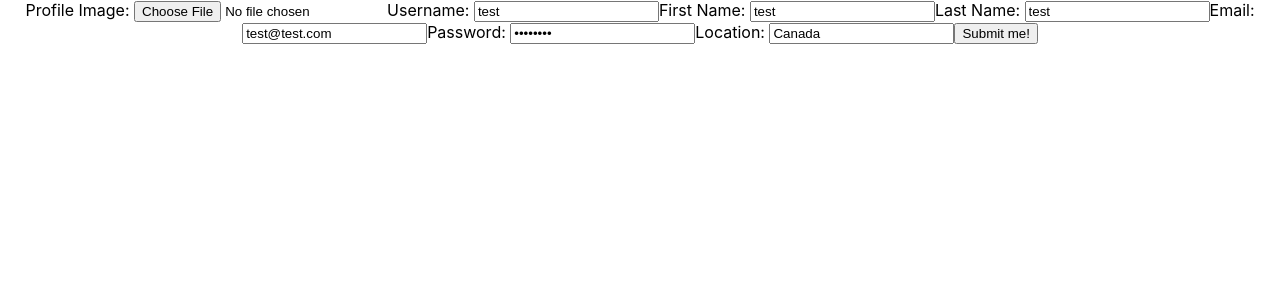
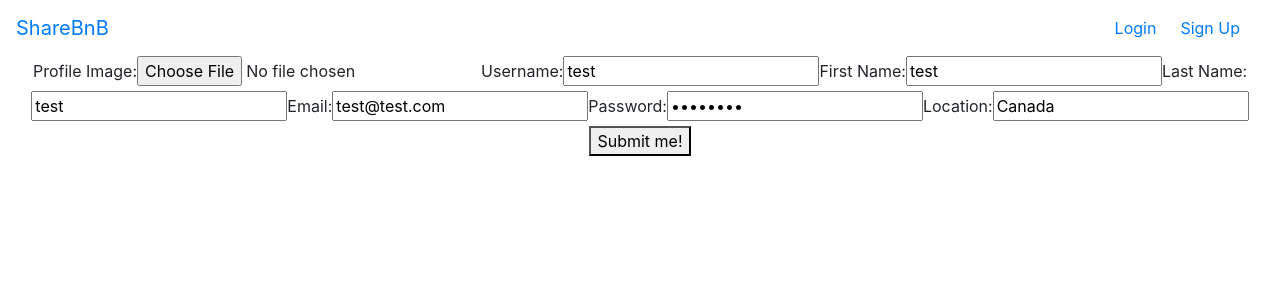
Before and after one commit to Win-C/sharebnb-frontend, a React (Create React App) app: page /signup in a window 1280 px wide. Shown: the top 300 px of the page. Built offline with nearby package versions, Linux system fonts and the light colour scheme.

Commit message:
Add initial routes and navigation bar

```diff
--- a/package.json
+++ b/package.json
@@ -7,8 +7,10 @@
     "@testing-library/react": "^11.1.0",
     "@testing-library/user-event": "^12.1.10",
     "axios": "^0.21.1",
+    "bootstrap": "^4.6.0",
     "react": "^17.0.1",
     "react-dom": "^17.0.1",
+    "react-router-dom": "^5.2.0",
     "react-scripts": "4.0.2",
     "web-vitals": "^1.0.1"
   },
--- a/src/App.js
+++ b/src/App.js
@@ -1,145 +1,42 @@
-import './App.css';
-import { useState } from 'react';
-import axios from 'axios';
-
+import "./App.css";
+import { useState } from "react";
+import axios from "axios";
+import { BrowserRouter } from "react-router-dom";
+import Navigation from "./Navigation";
+import Routes from "./Routes";
 
 const BASE_URL = "http://127.0.0.1:5000";
 
-const PREFILLED_FORM = {
-  username: "test",
-  first_name: "test",
-  last_name: "test",
-  email: "test@test.com",
-  image_url: "",
-  location: "Canada",
-};
+/** App for ShareBnB
+ * renders Routes and Navigation bar
+ *
+ * props:
+ *
+ * state:
+ *
+ * App -> Navigation
+ *     -> Routes
+ **/
 function App() {
-  const [formData, setFormData] = useState(PREFILLED_FORM)
 
-  /** Handle Change*/
-  function handleChange(evt) {
-    const { name, value } = evt.target;
-    setFormData(prevData => (
-      {
-        ...prevData,
-        [name]: value
-      }
-    ))
-  }
-
-  /** Handle changes of image file*/
-  function handleChangeImage(evt) {
-    setFormData(prevData => (
-      {
-        ...prevData,
-        image_url: evt.target.files[0]
-      }
-    ))
-  }
-
-  /** Handle submit of file */
-  async function handleSubmit(evt) {
-    evt.preventDefault();
-    // const { files } = evt.target;
-    console.log(formData);
-    debugger;
-    let formToSubmit = new FormData();
-    const config = {
-      headers: {
-        "content-type": "multipart/form-data",
-      },
-    };
+  /** signup user with form data to API
+   * NOTE: backend needs to enable CORS for API routes, this was done
+   * with Express with app.use(cors()), need to do the same with Flask backend
+   */
+  async function signup(userFormData) {
     const response = await axios({
       url: `${BASE_URL}/uploaded`,
       method: "POST",
-      data: {
-        image_url: formData.image_url
-      },
-      config
-    })
-
-    console.debug("Response: ", response.data);
-
-    // console.debug("puppy file? ", files[0]);
+      data: userFormData,
+    });
+    return response.data;
   }
-
   return (
     <div className="App">
-      <form
-        className="UserSignUpForm"
-        encType="multipart/form-data"
-        onSubmit={handleSubmit}
-      >
-        <label htmlFor="image_url">Profile Image: </label>
-        <input
-          type="file"
-          id="image_url"
-          name="image_url"
-          onChange={handleChangeImage}
-        />
-
-        <label htmlFor="username">Username: </label>
-        <input
-          type="text"
-          id="username"
-          name="username"
-          value="test"
-          placeholder="username"
-          onChange={handleChange}
-        />
-
-        <label htmlFor="first_name">First Name: </label>
-        <input
-          type="text"
-          id="first_name"
-          name="first_name"
-          value="test"
-          placeholder="first_name..."
-          onChange={handleChange}
-        />
-
-        <label htmlFor="last_name">Last Name: </label>
-        <input
-          type="text"
-          id="last_name"
-          name="last_name"
-          value="test"
-          placeholder="last_name"
-          onChange={handleChange}
-        />
-
-        <label htmlFor="email">Email: </label>
-        <input
-          type="email"
-          id="email"
-          name="email"
-          value="test@test.com"
-          placeholder="email"
-          onChange={handleChange}
-        />
-
-        <label htmlFor="password">Password: </label>
-        <input
-          type="password"
-          id="password"
-          name="password"
-          value="password"
-          placeholder="password"
-          onChange={handleChange}
-        />
-
-        <label htmlFor="location">Location: </label>
-        <input
-          type="text"
-          id="location"
-          name="location"
-          value="Canada"
-          placeholder="location"
-          onChange={handleChange}
-        />
-
-        <button>Submit me!</button>
-      </form>
+      <BrowserRouter>
+        <Navigation />
+        <Routes signup={signup}/>
+      </BrowserRouter>
     </div>
   );
 }
--- /dev/null
+++ b/src/Navigation.js
@@ -0,0 +1,66 @@
+import { NavLink, Link } from "react-router-dom";
+
+/** Navigation bar to render list of NavLinks for site
+ *
+ * props:
+ * - logout: fn passed from parent
+ * - curr_user: user obj (may change this to React Context instead of props)
+ *
+ * state:
+ * - none
+ *
+ * App -> Navigation
+ * */
+
+function Navigation() {
+  /** Helper to render auth links if no logged in user*/
+  function renderLoggedOutLinks() {
+    return (
+      <ul className="navbar-nav ml-auto">
+        <li className="nav-item mr-4">
+          <NavLink to="/login">Login</NavLink>
+        </li>
+        <li className="nav-item mr-4">
+          <NavLink to="/signup">Sign Up</NavLink>
+        </li>
+      </ul>
+    );
+  }
+
+  /** Helper to render links for logged in user
+   * TODO:  Add more links as more routes added
+   */
+  function renderLoggedInLinks() {
+    return (
+      <ul className="navbar-nav ml-auto">
+        <li className="nav-item mr-4">
+          <NavLink to="/listings">Listings</NavLink>
+        </li>
+      </ul>
+    );
+  }
+
+  return (
+    <nav className="Navigation navbar navbar-expand-lg">
+      <Link className="navbar-brand" to="/">
+        ShareBnB
+      </Link>
+      <button
+        className="navbar-toggler"
+        type="button"
+        data-bs-toggle="collapse"
+        data-bs-target="#navbarSupportedContent"
+        aria-controls="navbarSupportedContent"
+        aria-expanded="false"
+        aria-label="Toggle navigation"
+      >
+        <span className="navbar-toggler-icon"></span>
+      </button>
+      <div className="collapse navbar-collapse" id="navbarSupportedContent">
+        {renderLoggedOutLinks()}
+      </div>
+    </nav>
+  );
+}
+
+export default Navigation;
--- /dev/null
+++ b/src/Routes.js
@@ -0,0 +1,34 @@
+import { Route, Switch, Redirect } from "react-router-dom";
+import Homepage from './homepage/Homepage';
+import SignupForm from './auth/SignupForm';
+
+/** Routes for ShareBnB
+ *
+ * props:
+ * - signup: fn to be called in App
+ * - login: fn to be called in App
+ *
+ * state: none
+ *
+ * App -> Routes ->
+ *    Homepage
+ *    LoginForm, SignupForm
+ *    Listings
+ *    Redirect - to Homepage
+ **/
+
+function Routes( { signup }) {
+  return (
+    <Switch>
+      <Route exact path="/">
+        <Homepage />
+      </Route>
+      <Route exact path="/signup">
+        <SignupForm signup={signup}/>
+      </Route>
+      <Redirect to="/" />
+    </Switch>
+  )
+}
+
+export default Routes;
--- /dev/null
+++ b/src/auth/SignupForm.js
@@ -0,0 +1,152 @@
+import React, { useState } from "react";
+
+/** Signup Form for access to site features
+ *
+ * props:
+ * - signup: fnm to be called in parent
+ *
+ * state:
+ * - formData obj like,
+ *        { username, first_name, last_name, email, image_url, location }
+ *
+ * On success, redirects to /listings or / (TBD)
+ * Routes -> SignupForm
+ **/
+
+
+const PREFILLED_FORM = {
+  username: "test",
+  first_name: "test",
+  last_name: "test",
+  email: "test@test.com",
+  image_url: "",
+  location: "Canada",
+};
+
+function SignupForm({ signup }) {
+  const [formData, setFormData] = useState(PREFILLED_FORM);
+
+
+  /** Handle input changes and update form state */
+  function handleChange(evt) {
+    const { name, value } = evt.target;
+    setFormData((prevData) => ({
+      ...prevData,
+      [name]: value,
+    }));
+  }
+
+  /** Handle changes of image file */
+  function handleImageChange(evt) {
+    setFormData((prevData) => ({
+      ...prevData,
+      image_url: evt.target.files[0],
+    }));
+  }
+
+
+  /** Handle submit of SignupForm */
+  async function handleSubmit(evt) {
+    evt.preventDefault();
+    let formToSubmit = new FormData();
+    for (let key in formData) {
+      formToSubmit.append(key, formData[key]);
+    }
+    console.debug("signupform= ", formToSubmit);
+    // NOTE: Need to figure out if FormData obj makes the multipart setting redundant
+    // const config = {
+    //   headers: {
+    //     "content-type": "multipart/form-data",
+    //   },
+    // };
+
+    let result = await signup(formToSubmit);
+
+    console.debug("Result: ", result);
+
+  // console.debug("puppy file? ", files[0]);
+  }
+
+  return (
+    <div className="SignupForm">
+      <form
+        className="UserSignUpForm"
+        encType="multipart/form-data"
+        onSubmit={handleSubmit}
+      >
+        <label htmlFor="image_url">Profile Image: </label>
+        <input
+          type="file"
+          id="image_url"
+          name="image_url"
+          onChange={handleImageChange}
+        />
+
+        <label htmlFor="username">Username: </label>
+        <input
+          type="text"
+          id="username"
+          name="username"
+          value="test"
+          placeholder="username"
+          onChange={handleChange}
+        />
+
+        <label htmlFor="first_name">First Name: </label>
+        <input
+          type="text"
+          id="first_name"
+          name="first_name"
+          value="test"
+          placeholder="first_name..."
+          onChange={handleChange}
+        />
+
+        <label htmlFor="last_name">Last Name: </label>
+        <input
+          type="text"
+          id="last_name"
+          name="last_name"
+          value="test"
+          placeholder="last_name"
+          onChange={handleChange}
+        />
+
+        <label htmlFor="email">Email: </label>
+        <input
+          type="email"
+          id="email"
+          name="email"
+          value="test@test.com"
+          placeholder="email"
+          onChange={handleChange}
+        />
+
+        <label htmlFor="password">Password: </label>
+        <input
+          type="password"
+          id="password"
+          name="password"
+          value="password"
+          placeholder="password"
+          onChange={handleChange}
+        />
+
+        <label htmlFor="location">Location: </label>
+        <input
+          type="text"
+          id="location"
+          name="location"
+          value="Canada"
+          placeholder="location"
+          onChange={handleChange}
+        />
+
+        <button>Submit me!</button>
+      </form>
+    </div>
+  );
+
+}
+
+export default SignupForm;
--- /dev/null
+++ b/src/homepage/Homepage.js
@@ -0,0 +1,31 @@
+import { useContext } from 'react';
+import { Link } from 'react-router-dom';
+
+/** Homepage for Sharebnb
+ *  Shows welcome message or login/signup links
+ *
+ * props: none
+ * state: none
+ *
+ * Routes -> Homepage
+ **/
+
+ function Homepage() {
+   return (
+     <div className="Homepage">
+       <div className="container text-center">
+         <h2>Welcome to ShareBnB</h2>
+         <div className="row justify-content-center">
+           <Link className="btn btn-primary" to="/login">
+             Log in
+           </Link>
+           <Link className="btn btn-primary" to="/signup">
+             Sign up
+           </Link>
+         </div>
+       </div>
+     </div>
+   )
+ }
+
+ export default Homepage;
--- a/src/index.css
+++ b/src/index.css
@@ -1,3 +1,5 @@
+@import '~bootstrap/dist/css/bootstrap.css';
+
 body {
   margin: 0;
   font-family: -apple-system, BlinkMacSystemFont, 'Segoe UI', 'Roboto', 'Oxygen',
```
Also changed, not shown: 1 other file (tests, documents, lock files or other folders).
